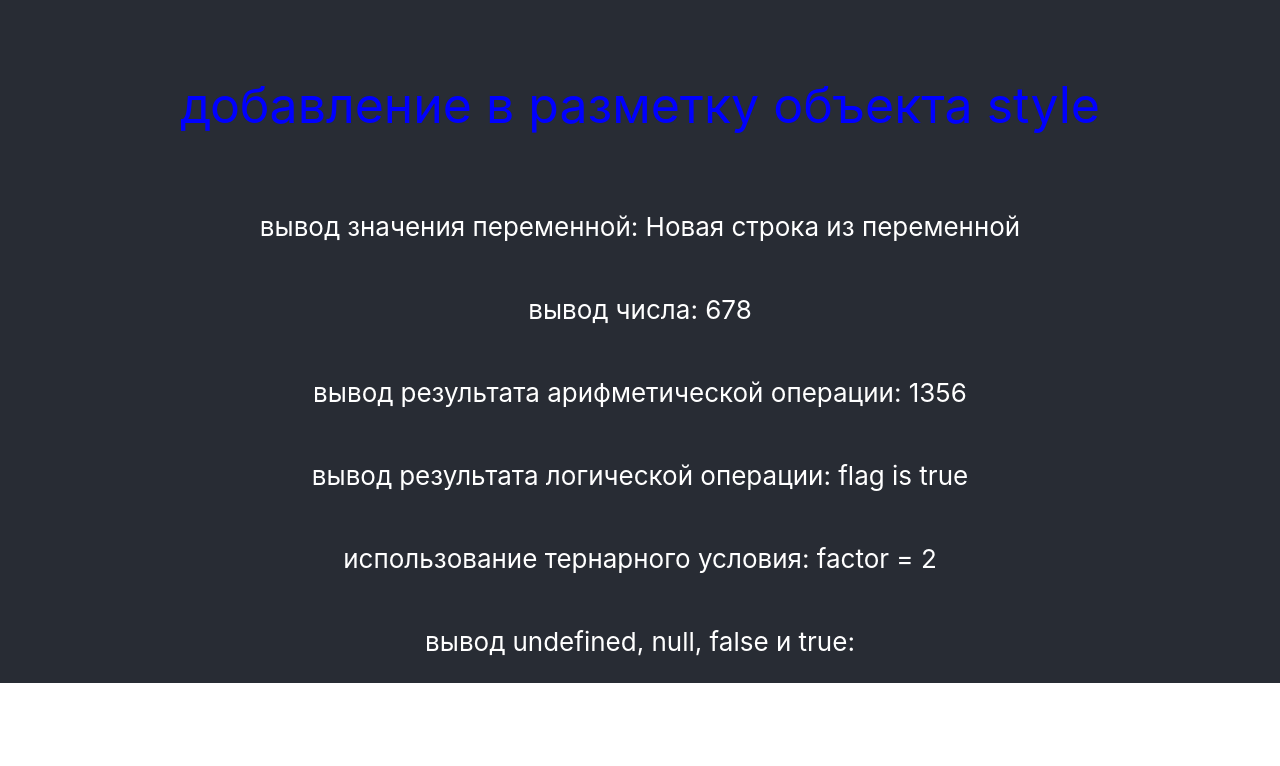
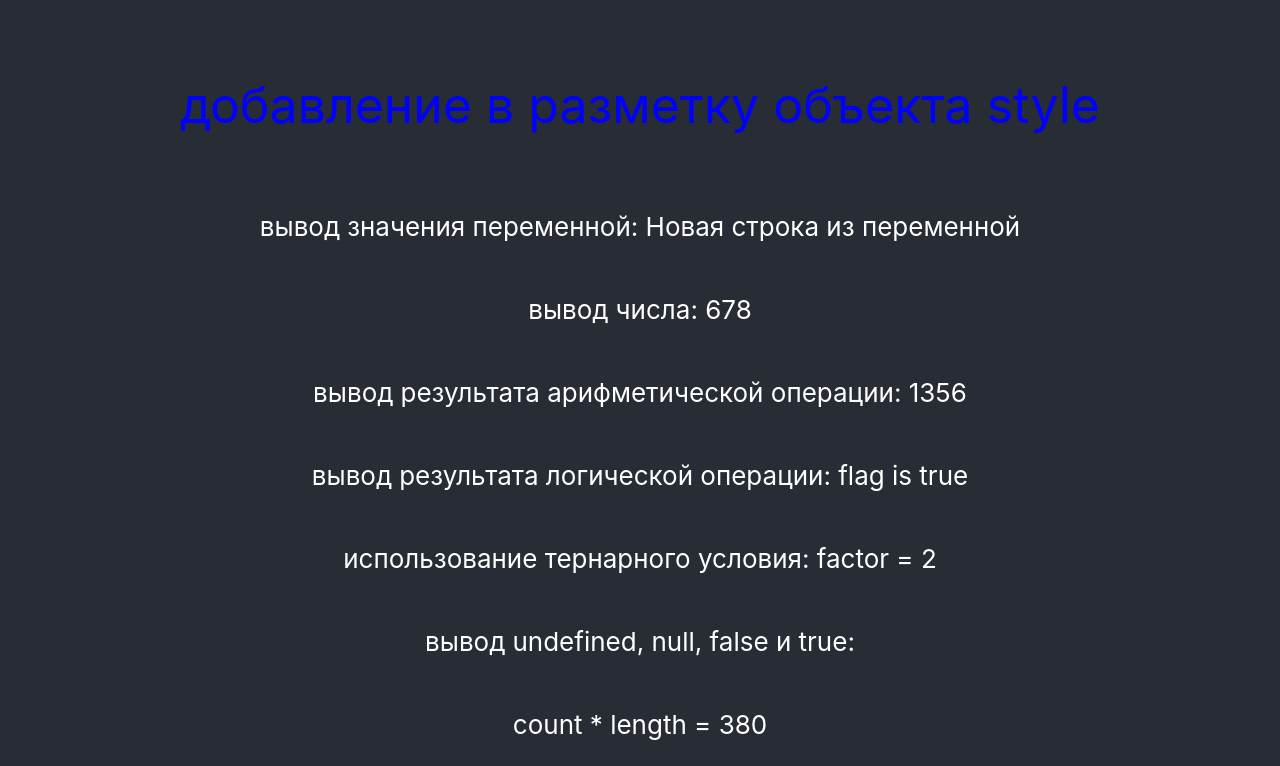
Before and after one commit to agatta17/Todo-App, a React (Create React App) app: page / in a window 1280 px wide. Shown: the part 295-1061 px from the top of the page. Before the commit the page ends 978 px from the top, so only its background shows below. Built offline with nearby package versions, Linux system fonts and the light colour scheme.

Commit message:
connecting variables

```diff
--- a/src/App.js
+++ b/src/App.js
@@ -41,6 +41,9 @@ function App() {
           {false}
           {true}
         </p>
+        <p>
+        count * length = {count*length}
+        </p>
       </header>
     </div>
   );
```
